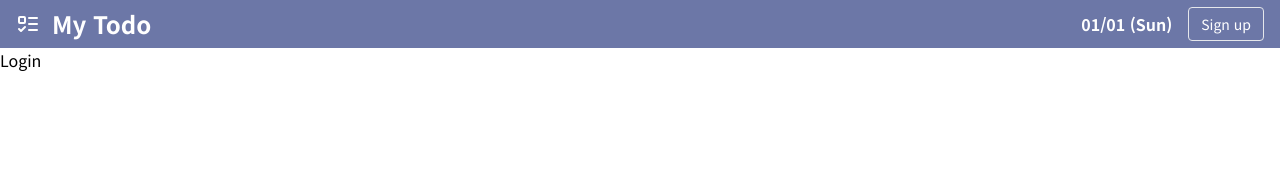
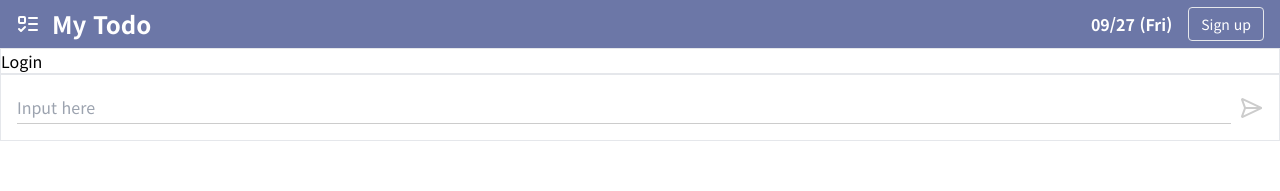
Before and after one commit to act-24-2nd-newbie/snow-client, a React (Vite) app: page / in a window 1280 px wide. Shown: the top 191 px of the page. Built offline with nearby package versions, Linux system fonts and the light colour scheme.

Commit message:
Story #2

```diff
--- a/src/components/Header.jsx
+++ b/src/components/Header.jsx
@@ -1,13 +1,23 @@
 import { Link } from 'react-router-dom';
 import { ListTodo } from 'lucide-react';
+import { useMemo } from 'react';
 
 function Clock() {
-  return <span className="font-bold text-white">01/01 (Sun)</span>;
+  const getTime = useMemo(() => {
+    const now = new Date();
+    const dayOfWeeks = ['Sun', 'Mon', 'Tue', 'Wed', 'Thr', 'Fri', 'Sat'];
+    const month = `${now.getMonth() + 1}`.padStart(2, '0');
+    const day = `${now.getDate()}`.padStart(2, '0');
+    const date = dayOfWeeks[now.getDay()];
+    return `${month}/${day} (${date})`;
+  }, []);
+
+  return <span className="font-bold text-white">{getTime}</span>;
 }
 
 export default function Header() {
   return (
-    <header className="bg-header h-[48px]">
+    <header className="bg-header h-[48px] shrink-0">
       <nav className="mx-auto flex h-full max-w-[1280px] justify-between px-4">
         {/* LEFT */}
         <div className="flex items-center gap-3">
--- /dev/null
+++ b/src/components/TextField.jsx
@@ -0,0 +1,64 @@
+import { cx } from 'class-variance-authority';
+import { SendHorizonal, X } from 'lucide-react';
+import { useState } from 'react';
+
+/**
+ * TextField component
+ * @param {{
+ * value?: string;
+ * placeholder?: string;
+ * maxLength?: number;
+ * onChange?: (value: string) => void;
+ * onSend?: () => void;
+ * }} param0
+ * @returns
+ */
+export default function TextField({ value: outer, placeholder, maxLength, onChange, onSend }) {
+  const [inner, setInner] = useState('');
+  const value = outer ?? inner;
+
+  /** @param {import('react').KeyboardEvent<HTMLInputElement>} e */
+  function handleChange(e) {
+    setInner(e.target.value);
+    onChange?.(e.target.value);
+  }
+
+  function handleClearClick() {
+    setInner('');
+    onChange?.('');
+  }
+
+  /** @param {import('react').KeyboardEvent<HTMLInputElement>} e */
+  function handleKeyUp(e) {
+    if (e.key === 'Enter') {
+      onSend?.();
+    }
+  }
+
+  function handleSendClick() {
+    onSend?.();
+  }
+
+  return (
+    <div className="flex justify-between gap-2">
+      <div className="relative w-full">
+        <input
+          className="border-b-secondary focus:border-b-primary w-full border-b py-1 outline-none focus:placeholder:invisible"
+          value={value}
+          placeholder={placeholder}
+          maxLength={maxLength}
+          onChange={handleChange}
+          onKeyUp={handleKeyUp}
+        />
+        {value && (
+          <button className="absolute bottom-0 right-0 top-0" onClick={handleClearClick}>
+            <X className="text-secondary h-6 w-6" />
+          </button>
+        )}
+      </div>
+      <button type="button" disabled={!value} onClick={handleSendClick}>
+        <SendHorizonal className={cx(['h-6 w-6', value ? 'text-primary' : 'text-secondary'])} />
+      </button>
+    </div>
+  );
+}
--- a/src/pages/Login.jsx
+++ b/src/pages/Login.jsx
@@ -1,10 +1,24 @@
 import Header from '@/components/Header';
+import TextField from '@/components/TextField';
+import { useState } from 'react';
 
 export default function Login() {
+  const [text, setText] = useState('');
+
+  function handleSend() {
+    console.log(text);
+    setText('');
+  }
+
   return (
     <>
       <Header />
-      <main>Login</main>
+      <main className="flex flex-col">
+        <div className="mx-auto w-[1280px] border">Login</div>
+        <div className="mx-auto w-[1280px] border px-4 py-4">
+          <TextField placeholder="Input here" value={text} onChange={setText} onSend={handleSend} />
+        </div>
+      </main>
     </>
   );
 }
--- a/tailwind.config.js
+++ b/tailwind.config.js
@@ -6,7 +6,9 @@ export default {
   theme: {
     extend: {
       colors: {
-        header: '#6C77A7'
+        header: '#6C77A7',
+        primary: '#2A82F0',
+        secondary: '#CCCCCC',
       },
       fontFamily: {
         sans: ['Noto Sans KR', ...fontFamily.sans],
```
